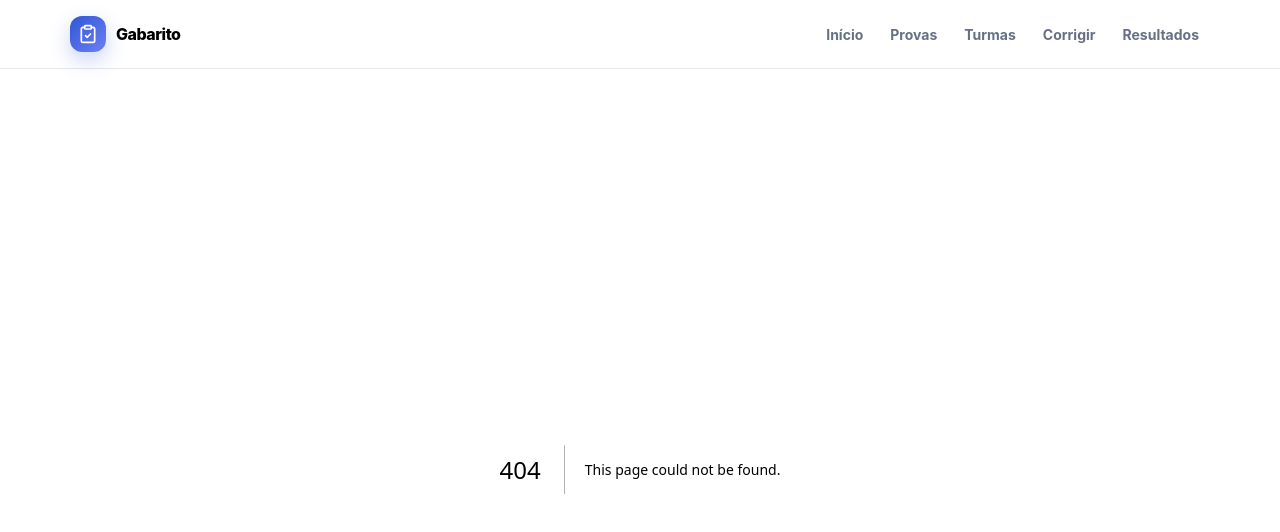
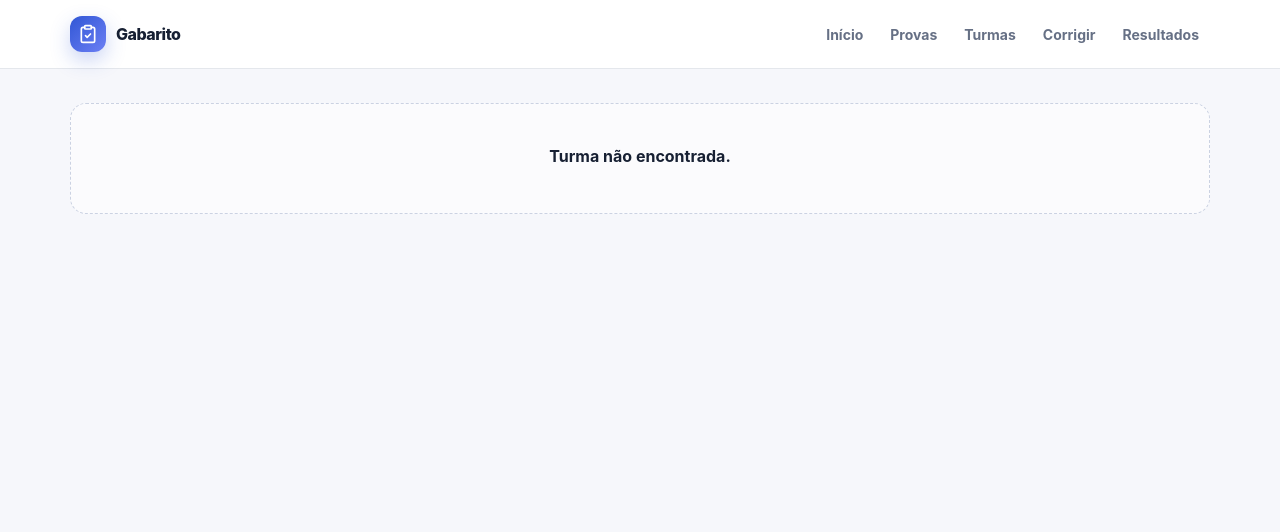
Before and after one commit to MicamAmorim/gabarito_omr_system, a Next.js app in the folder web/: page /turmas/editar in a window 1280 px wide. Before the commit this address had no page. Shown: the top 532 px of the page. Built offline with nearby package versions, Linux system fonts and the light colour scheme.

Commit message:
web: add class editing page

```diff
--- /dev/null
+++ b/web/src/app/turmas/editar/page.tsx
@@ -0,0 +1,17 @@
+"use client";
+import { useEffect,useState } from "react";
+import { useRouter } from "next/navigation";
+import { getClass,upsertClass } from "@/lib/storage/local";
+import { newId } from "@/lib/storage/ids";
+import type { SchoolClass,Student } from "@/lib/types/domain";
+
+function norm(s:string){return s.trim().toLocaleLowerCase("pt-BR")}
+
+export default function EditClass(){
+ const router=useRouter();const[klass,setKlass]=useState<SchoolClass>();const[name,setName]=useState("");const[students,setStudents]=useState("");const[loaded,setLoaded]=useState(false);
+ useEffect(()=>{const id=new URLSearchParams(location.search).get("id")??"";const k=id?getClass(id):undefined;setKlass(k);if(k){setName(k.name);setStudents(k.students.map(s=>s.name).join("\n"))}setLoaded(true)},[]);
+ function save(){if(!klass)return;const names=students.split(/\n|;/).map(x=>x.trim()).filter(Boolean);if(!name.trim()||!names.length)return;const unused=[...klass.students];const next:Student[]=names.map((studentName,index)=>{let pos=unused.findIndex(s=>norm(s.name)===norm(studentName));if(pos<0&&klass.students[index])pos=unused.findIndex(s=>s.id===klass.students[index].id);if(pos>=0){const old=unused.splice(pos,1)[0];return{...old,name:studentName}}return{id:newId("stu"),name:studentName}});upsertClass({...klass,name:name.trim(),students:next});router.push("/turmas")}
+ if(!loaded)return <div className="container"><div className="empty">Carregando turma...</div></div>;
+ if(!klass)return <div className="container"><div className="empty"><strong>Turma não encontrada.</strong></div></div>;
+ return <div className="container" style={{maxWidth:760}}><div className="eyebrow">Editar turma</div><h1 className="h1">Atualize a turma.</h1><p className="lead">Você pode renomear a turma e ajustar a lista de alunos. Sempre que possível, os identificadores dos alunos existentes são preservados.</p><div className="card" style={{marginTop:24}}><div className="form"><div className="field"><label>Nome da turma</label><input className="input" value={name} onChange={e=>setName(e.target.value)}/></div><div className="field"><label>Alunos</label><textarea className="textarea" rows={14} value={students} onChange={e=>setStudents(e.target.value)}/><small>Um aluno por linha ou separados por ponto e vírgula.</small></div><div className="toolbar"><button className="btn btn-primary btn-lg" onClick={save}>Salvar alterações</button><button className="btn btn-lg" onClick={()=>router.push("/turmas")}>Cancelar</button></div></div></div></div>
+}
```
